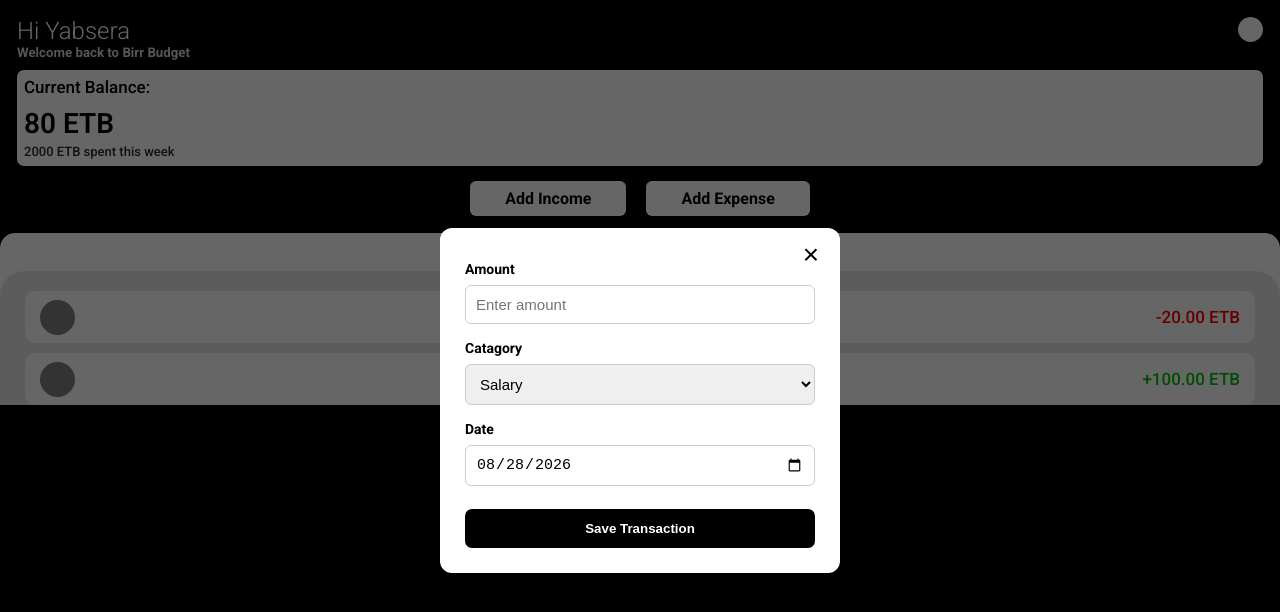
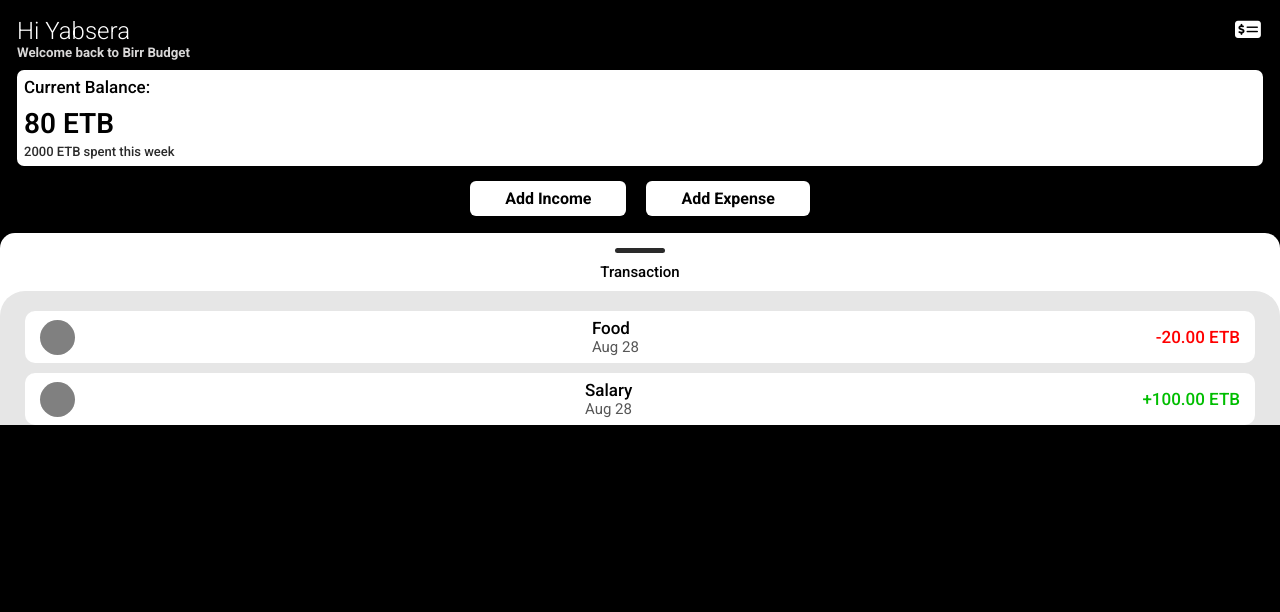
Before and after one commit to YabseraDCodes/Birr-Budget, a plain HTML site: page index.html in a window 1280 px wide. Drawn offline with Linux system fonts and the light colour scheme; a web font is replaced by a local one.

Commit message:
Assign Icons to Categories

```diff
--- a/index.html
+++ b/index.html
@@ -9,6 +9,8 @@
     <link rel="preconnect" href="https://fonts.gstatic.com" crossorigin>
     <link href="https://fonts.googleapis.com/css2?family=Gabriela&family=Roboto:ital,wght@0,100..900;1,100..900&display=swap"
         rel="stylesheet">
+    <link rel="stylesheet"
+      href="https://cdnjs.cloudflare.com/ajax/libs/font-awesome/6.7.2/css/all.min.css">
     <title>Birr Budget</title>
 </head>
 
@@ -19,7 +21,15 @@
             <h2>Hi Yabsera</h2>
             <h5>Welcome back to Birr Budget</h5>
             </div>
-            <span></span>
+            <span class="icon-circle">
+                <!-- <i class="fa-solid fa-user" id="profile-icon"></i> -->
+                 <!-- <i class="fa-solid fa-wallet"></i> -->
+                 <!-- <i class="fa-solid fa-money-bills"></i> -->
+                 <i class="fa-solid fa-money-check-dollar"></i>
+                 <!-- <i class="fa-solid fa-sack-dollar"></i> -->
+            </span>
+
+            <!-- <span  class="fa-solid fa-user"></span> -->
         </div>
         <div class="balance">
             <h3>Current Balance:</h3>
@@ -50,7 +60,8 @@
         </div>
     </section>
     <section class="transaction-section">
-        <h3>Recent Transaction</h3>
+        <span class="hr-line"></span>
+        <h3>Transaction</h3>
         <div class="transaction-handler" id="transaction-handler">
 
         </div>
--- a/script.js
+++ b/script.js
@@ -1,13 +1,64 @@
 const state = {
     balance: 0,
     transactions: [],
-    expense_catagories: ["Food", "Transportation", "Utilities", "Entertainment", "Shopping", "Other"],
-    income_catagories: ["Salary", "Freelance", "Business", "Investments", "Other"],
+    // expense_catagories: ["Food", "Transportation", "Utilities", "Entertainment", "Shopping", "Other"],
+    // income_catagories: ["Salary", "Freelance", "Business", "Investments", "Other"],
+
+    expense_catagories: [
+    {
+        type: "Food",
+        icon: "fa-solid fa-burger"
+    },
+    {
+        type: "Transportation",
+        icon: "fa-solid fa-taxi"
+    },
+    {
+        type: "Utility",
+        icon: "fa-solid fa-hammer"
+    },
+    {
+        type: "Shopping",
+        icon: "fa-solid fa-basket-shopping"
+    },
+    {
+        type: "Other",
+        icon: "fa-solid fa-shapes"
+    }
+],
+
+income_catagories: [
+    {
+        type: "Salary",
+        icon: "fa-solid fa-hand-holding-dollar"
+    },
+    {
+        type: "Freelance",
+        icon: "fa-solid fa-laptop-code"
+    },
+    {
+        type: "Investment",
+        icon: "fa-solid fa-chart-line"
+    },
+    {
+        type: "Gift",
+        icon: "fa-solid fa-gift"
+    },
+    {
+        type: "Refund",
+        icon: "fa-solid fa-rotate-left"
+    },
+    {
+        type: "Other",
+        icon: "fa-solid fa-shapes"
+    }
+],
+
     current_action: "",
 };
 
-current_balance = state.balance;
-transactions = state.transactions;
+// current_balance = state.balance;
+// transactions = state.transactions;
 
 const display_balance = document.querySelector("#balance");
 const display_transactions = document.querySelector("#transaction-handler");
@@ -25,12 +76,12 @@ function render() {
     display_balance.textContent = `${state.balance} ETB`;
     display_transactions.innerHTML = state.transactions.map((item) => rendertransactions(item)).join("");
     if (state.current_action === "add_income") {
-        catagory_handler.innerHTML = state.income_catagories.map((item)=> {
+        catagory_handler.innerHTML = state.income_catagories.map((item) => {
             return renderCatagory(item);
         });
         form_title.textContent = "Add Income"
     } else if (state.current_action === "make_expense") {
-        catagory_handler.innerHTML = state.expense_catagories.map((item)=> {
+        catagory_handler.innerHTML = state.expense_catagories.map((item) => {
             return renderCatagory(item);
         });
         form_title.textContent = "Make Expense"
@@ -44,7 +95,7 @@ form.addEventListener("submit", (e) => {
     const catagory = catagory_handler.value;
     if (state.current_action === "add_income") {
         makeIncome(amount, catagory);
-    } else if (state.current_action === "make_expense"){
+    } else if (state.current_action === "make_expense") {
         makeExpense(amount, catagory);
     }
     console.log(calendar.value);
@@ -71,7 +122,7 @@ expensebtn.addEventListener("click", () => {
 })
 
 function renderCatagory(catagory) {
-    return `<option value="${catagory}">${catagory}</option>`
+    return `<option value="${catagory.type}">${catagory.type}</option>`
 }
 
 function rendertransactions(item) {
@@ -95,7 +146,7 @@ function rendertransactions(item) {
             </article>`
 }
 
-function setToday(){
+function setToday() {
     calendar.value = new Date().toISOString().split("T")[0];
 }
 
@@ -111,7 +162,7 @@ function makeExpense(amount, catagory) {
     console.log(typeof date, "----------------", formattedDate);
 
 
-    const check = state.expense_catagories.some((item) => item === catagory);
+    const check = state.expense_catagories.some((item) => item.type === catagory);
     if (!check) {
         console.error("Non existing catagory");
     } else {
@@ -137,7 +188,7 @@ function makeIncome(amount, catagory) {
         month: "short"
     });
 
-    const check = state.income_catagories.some((item) => item === catagory);
+    const check = state.income_catagories.some((item) => item.type === catagory);
     if (!check) {
         console.error("Non existing catagory");
     } else {
@@ -163,7 +214,7 @@ function loadState() {
     state.transactions = JSON.parse(localStorage.getItem("transactions")) || [];
 }
 
-function clearState(){
+function clearState() {
     state.balance = 0;
     state.transactions = [];
 
--- a/style.css
+++ b/style.css
@@ -17,14 +17,24 @@ body {
 
 }
 
-.top-section span {
-    background-color: #fff;
-    display: inline-block;
-    text-align: center;
-    width: 25px;
+
+.icon-circle {
+    width: 30px;
     height: 25px;
-    border-radius: 50px;
+    /* border-radius: 50%; */
+
+    /* background-color: #e6e6e6; */
+    color: #fff;
+    display: flex;
+    justify-content: center;
+    align-items: center;
 }
+
+.icon-circle i {
+    font-size: 23px;
+    color: #fff;
+}
+
 
 .top-section {
     display: flex;
@@ -84,7 +94,7 @@ body {
 }
 
 #modal {
-    display: flex;
+    display: none;
     position: fixed;
     inset: 0;
     justify-content: center;
@@ -175,10 +185,19 @@ body {
     overflow: hidden;
 }
 
+.hr-line {
+    margin-top: 15px;
+    display: block;
+    background-color: #000000d5;
+    height: 5px;
+    width: 50px;
+    border-radius: 10px;
+}
+
 .transaction-section h3 {
     font-weight: 500;
     font-size: 15px;
-    margin-top: 10px;
+    /* margin-top: 10px; */
     /* margin-top: 10px;
     margin-bottom: 10px; */
 }
```
